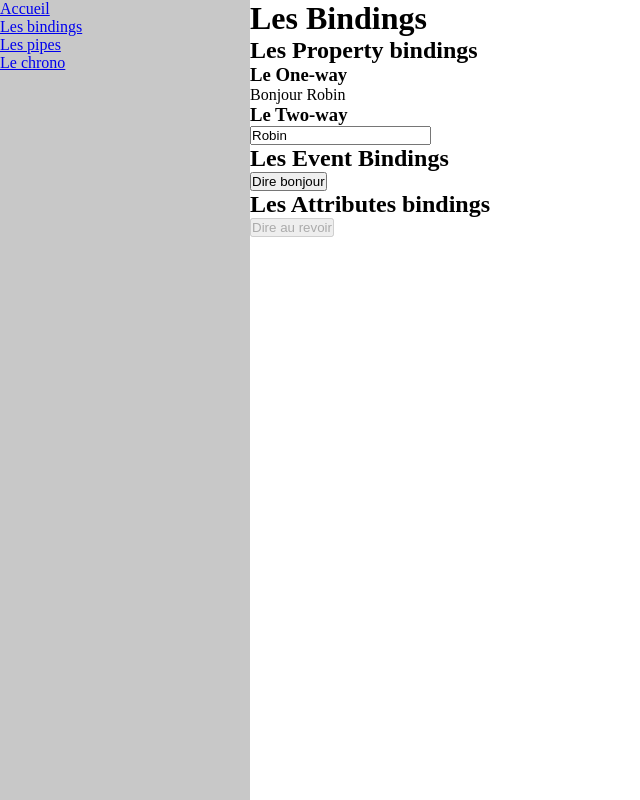
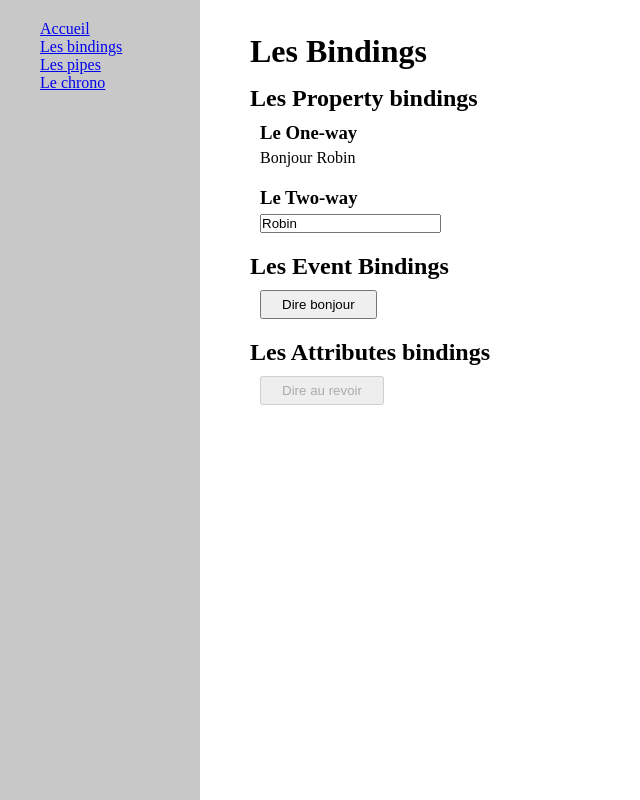
Before and after one commit to RobinPBstorm/demo-angular, an Angular app: page /demo/demo1 in a window 1280 px wide. Shown: the whole page, without its empty margins (0-640 px from the left). Built offline with nearby package versions, Linux system fonts and the light colour scheme.

Commit message:
ajout d'un peu de texte et de style

```diff
--- a/src/app/app.scss
+++ b/src/app/app.scss
@@ -2,3 +2,7 @@
  display: flex;
  flex-direction: row;
 }
+.wrapper :not(menu){
+  margin-top: 15px;
+  margin-left: 50px;
+}
--- a/src/app/demo/demo1/demo1.html
+++ b/src/app/demo/demo1/demo1.html
@@ -1,14 +1,25 @@
 <h1>Les Bindings</h1>
 
+<article>
   <h2>Les Property bindings</h2>
+  <section>
     <h3>Le One-way</h3>
     <p>Bonjour {{name}}</p>
-
+  </section>
+  <section>
     <h3>Le Two-way</h3>
     <input type="text" [(ngModel)]="name">
-
+  </section>
+</article>
+<article>
   <h2>Les Event Bindings</h2>
+  <section>
     <button (click)="DireBonjour()">{{labelBoutton}}</button>
-
+  </section>
+</article>
+<article>
   <h2>Les Attributes bindings</h2>
+  <section>
     <button [disabled]="bouttonDesactive">Dire au revoir</button>
+  </section>
+</article>
--- a/src/app/demo/demo2/demo2.html
+++ b/src/app/demo/demo2/demo2.html
@@ -1,4 +1,16 @@
 <h1>Les pipes</h1>
-<p>{{message | uppercase}}</p>
-<p>{{maDate | date: 'dd/MMMM/yy'}}</p>
-<p>{{celsius | toFahrenheit}}</p>
+<article>
+  <h2>Example de pipe pour formatter du texte</h2>
+  <section>
+    <p>{{message | uppercase}}</p>
+  </section>
+  <h2>Examples de pipe pour une date</h2>
+  <section>
+    <p>{{maDate | date: 'dd MMMM yyyy'}}</p>
+    <p>{{maDate | date: 'dd/MM/yy'}}</p>
+  </section>
+  <h2>Example de pipe custom (disposé dans le module shared)</h2>
+  <section>
+    <p>{{celsius | toFahrenheit}}</p>
+  </section>
+</article>
--- a/src/app/exercice/exercice1/exercice1.html
+++ b/src/app/exercice/exercice1/exercice1.html
@@ -1,9 +1,21 @@
 <h1>Le chrono</h1>
-<div>
-  <h2>{{chrono | numberToTime}}</h2>
-</div>
-<div>
-  <button (click)="play()" [disabled]="enCours">play</button>
-  <button (click)="pause()" [disabled]="!enCours">pause</button>
-  <button (click)="reset()">reset</button>
-</div>
+  <article>
+    <h2>Objectif:</h2>
+    <section>
+      <p> Mettre en place un chronomètre- 3 Boutons : </p>
+      <ul>
+        <li>Start, Pause, Reset (actif/inactif en fonction des besoins)</li>
+        <li>Affichage “xx minutes xx secondes”</li>
+      </ul>
+    </section>
+  </article>
+
+<article>
+  <h2>Exercice:</h2>
+  <section>
+    <h3>{{chrono | numberToTime}}</h3>
+    <button (click)="play()" [disabled]="enCours">play</button>
+    <button (click)="pause()" [disabled]="!enCours">pause</button>
+    <button (click)="reset()">reset</button>
+  </section>
+</article>
--- a/src/app/home-page/home-page.html
+++ b/src/app/home-page/home-page.html
@@ -1 +1,12 @@
-<p>home-page works!</p>
+<h1>Accueil</h1>
+<article>
+  <h2>Bienvenue</h2>
+  <section>
+    <p>Ce projet sert à découvrir Angular avec des modules</p>
+    <p>Il est composé de 2 grandes parties:</p>
+    <ul>
+      <li>Les <strong>demo</strong> qui présente des éléments clés d'angular par chapitre</li>
+      <li>Les <strong>exercices</strong> pour de la mise en pratique</li>
+    </ul>
+  </section>
+</article>
--- a/src/app/shared/menu/menu.scss
+++ b/src/app/shared/menu/menu.scss
@@ -1,10 +1,13 @@
 nav {
-  min-width: 250px;
+  min-width: 200px;
   min-height: 100vh;
 
   background-color: rgb(200,200,200);
 
   ul {
+    padding-left: 10%;
+    padding-top: 10%;
+
     list-style: none;
   }
 }
--- a/src/styles.scss
+++ b/src/styles.scss
@@ -3,3 +3,25 @@
   margin: 0%;
   padding: 0%;
 }
+
+article {
+  margin-top: 15px;
+  section {
+    margin-top: 10px;
+    margin-bottom: 20px;
+    margin-left: 10px;
+
+    h3 {
+      margin-bottom: 5px;
+    }
+  }
+}
+li {
+  margin-left: 20px ;
+}
+
+button {
+  padding: 5px 20px;
+
+  margin: 0px 10px 0px 0px;
+}
```
Lines whose indentation alone changed are shown as unchanged.
